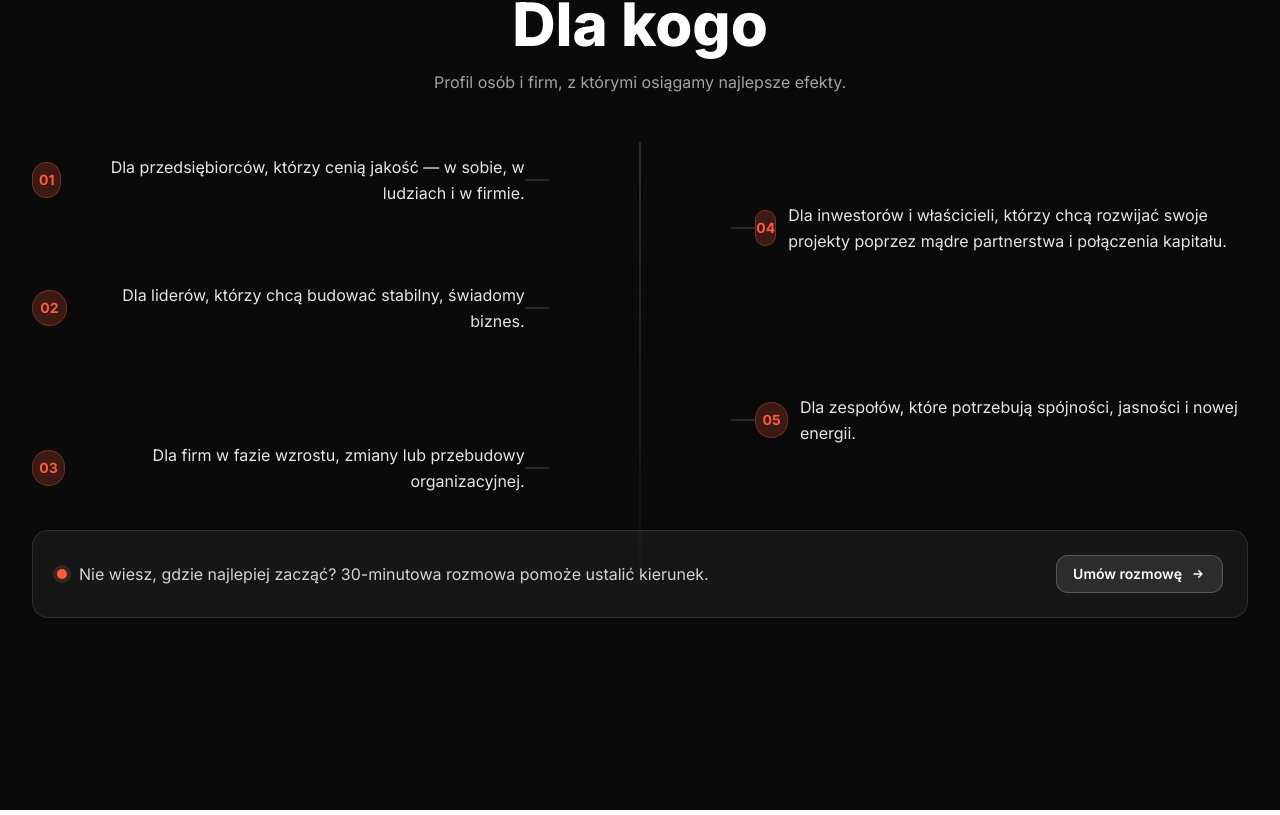
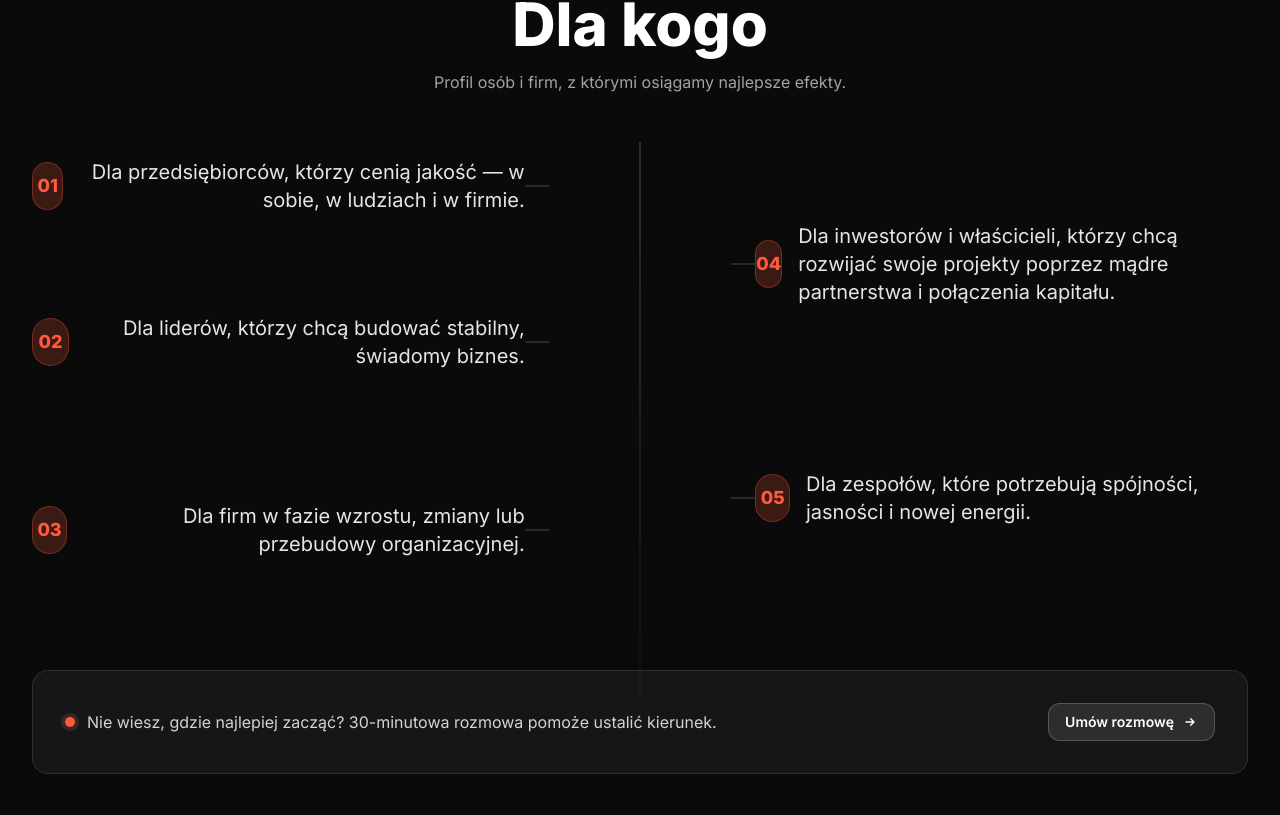
Before and after one commit to technikyvl/MAGIC-LANDING-PAGE-NEW, a Next.js app in the folder MAGICLIFELANDING/: page /wspolpraca in a window 1280 px wide. Shown: the part 4845-5660 px from the top of the page. Built offline with nearby package versions, Linux system fonts and the light colour scheme.

Commit message:
Update page.jsx

```diff
--- a/MAGICLIFELANDING/app/wspolpraca/page.jsx
+++ b/MAGICLIFELANDING/app/wspolpraca/page.jsx
@@ -386,14 +386,14 @@ export default function WspolpracaPage() {
               {/* LEFT stack (3) aligned to right with connectors - no boxes */}
               <div className="lg:col-span-5 flex flex-col gap-5">
                 {["Dla przedsiębiorców, którzy cenią jakość — w sobie, w ludziach i w firmie.","Dla liderów, którzy chcą budować stabilny, świadomy biznes.","Dla firm w fazie wzrostu, zmiany lub przebudowy organizacyjnej."].map((txt,idx)=> (
-                  <div key={idx} className={`slow-reveal relative py-3 ${idx===1?'lg:mt-8':idx===2?'lg:mt-16':''}`}>
+                  <div key={idx} className={`slow-reveal relative py-4 ${idx===1?'lg:mt-12':idx===2?'lg:mt-20':''}`}>
                     {/* connector to central line */}
                     <span className="hidden lg:block absolute right-[-24px] top-1/2 -translate-y-1/2 h-px w-6 bg-white/25" />
-                    <div className="relative z-10 flex items-center justify-end gap-3 text-right">
-                      <span className="inline-flex items-center justify-center w-9 h-9 rounded-full bg-accent/20 text-accent font-bold text-sm border border-accent/30">
+                    <div className="relative z-10 flex items-center justify-end gap-4 text-right">
+                      <span className="inline-flex items-center justify-center w-12 h-12 rounded-full bg-accent/20 text-accent font-extrabold text-base sm:text-lg border border-accent/30">
                         {String(idx + 1).padStart(2,'0')}
                       </span>
-                      <p className="text-neutral-200 text-base leading-relaxed max-w-xl">{txt}</p>
+                      <p className="text-neutral-200 text-lg sm:text-xl leading-relaxed max-w-2xl">{txt}</p>
                     </div>
                   </div>
                 ))}
@@ -405,14 +405,14 @@ export default function WspolpracaPage() {
               {/* RIGHT stack (2) aligned to left with connectors - no boxes */}
               <div className="lg:col-span-5 flex flex-col gap-5">
                 {["Dla inwestorów i właścicieli, którzy chcą rozwijać swoje projekty poprzez mądre partnerstwa i połączenia kapitału.","Dla zespołów, które potrzebują spójności, jasności i nowej energii."].map((txt,idx)=> (
-                  <div key={idx} className={`slow-reveal relative py-3 ${idx===0?'lg:mt-12':'lg:mt-24'}` }>
+                  <div key={idx} className={`slow-reveal relative py-4 ${idx===0?'lg:mt-16':'lg:mt-28'}` }>
                     {/* connector to central line */}
                     <span className="hidden lg:block absolute left-[-24px] top-1/2 -translate-y-1/2 h-px w-6 bg-white/25" />
-                    <div className="relative z-10 flex items-center gap-3">
-                      <span className="inline-flex items-center justify-center w-9 h-9 rounded-full bg-accent/20 text-accent font-bold text-sm border border-accent/30">
+                    <div className="relative z-10 flex items-center gap-4">
+                      <span className="inline-flex items-center justify-center w-12 h-12 rounded-full bg-accent/20 text-accent font-extrabold text-base sm:text-lg border border-accent/30">
                         {String(idx + 1 + 3).padStart(2,'0')}
                       </span>
-                      <p className="text-neutral-200 text-base leading-relaxed max-w-xl">{txt}</p>
+                      <p className="text-neutral-200 text-lg sm:text-xl leading-relaxed max-w-2xl">{txt}</p>
                     </div>
                   </div>
                 ))}
@@ -420,7 +420,7 @@ export default function WspolpracaPage() {
             </div>
 
             {/* bottom callout spanning the grid */}
-            <div className="mt-6 rounded-2xl border border-white/10 bg-white/5 p-6 flex flex-col sm:flex-row items-start sm:items-center justify-between gap-4">
+            <div className="mt-16 lg:mt-24 rounded-2xl border border-white/10 bg-white/5 p-8 flex flex-col sm:flex-row items-start sm:items-center justify-between gap-6">
               <div className="flex items-center gap-3">
                 <span className="inline-block w-2.5 h-2.5 rounded-full bg-accent shadow-[0_0_0_4px_rgba(255,120,96,.15)]" />
                 <p className="text-neutral-300 text-sm sm:text-base">Nie wiesz, gdzie najlepiej zacząć? 30-minutowa rozmowa pomoże ustalić kierunek.</p>
```
